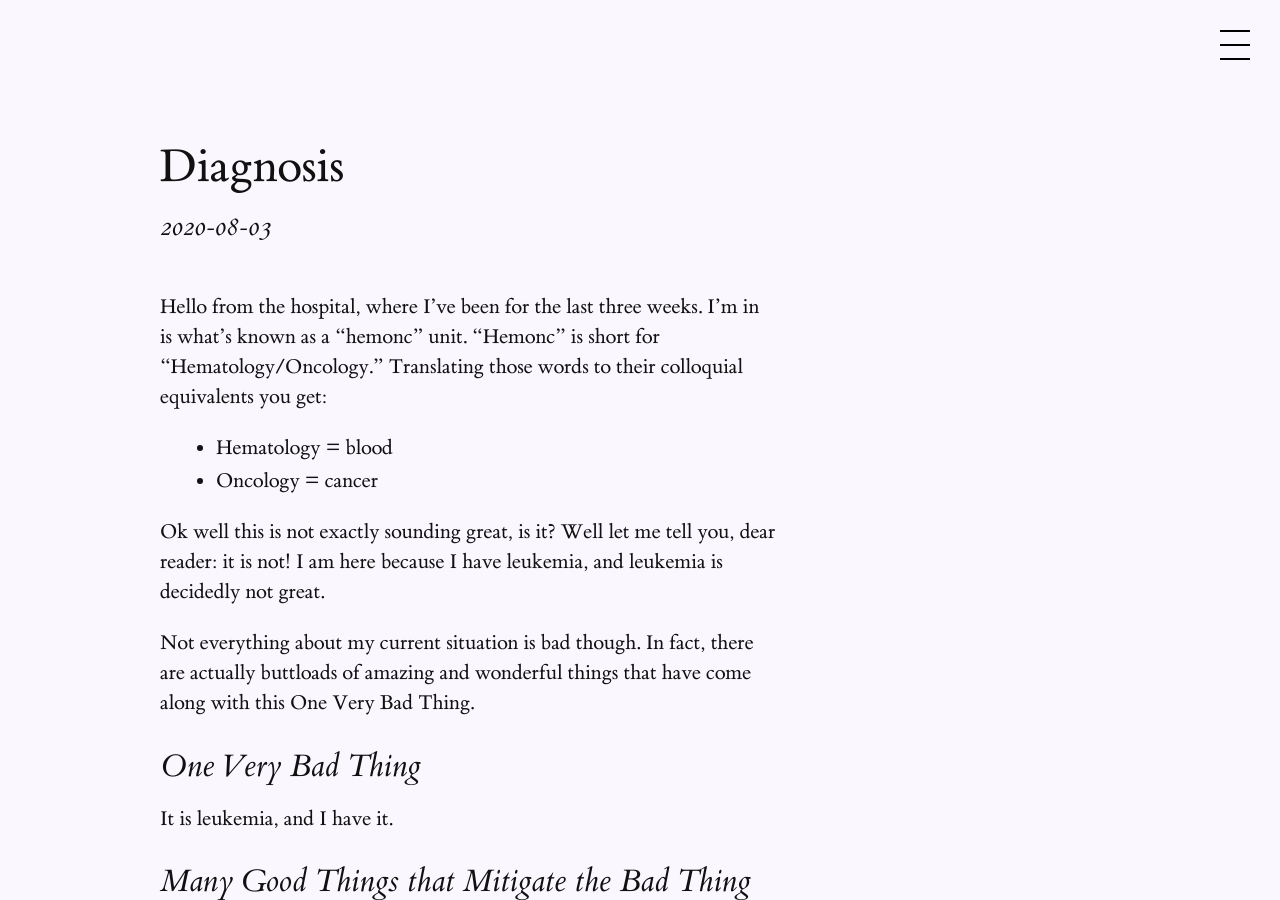
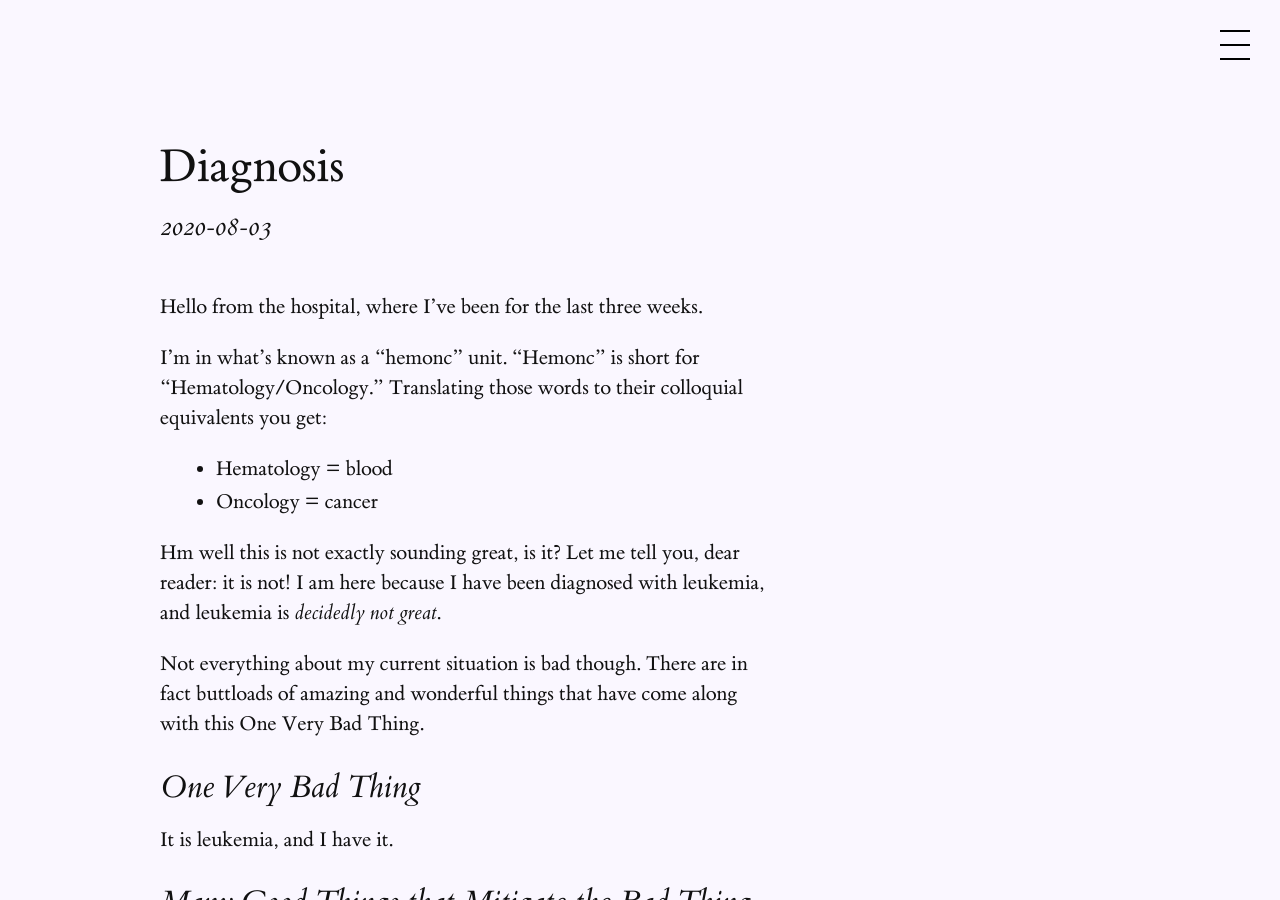
Before and after one commit to phinze/phinze.github.io, a Jekyll site: the page built from _posts/2020-08-03-diagnosis.md, in a window 1280 px wide and 900 px high. Built offline with Jekyll 4.4.1, drawn with Linux system fonts in a browser that asks for light colours; some of the changed text lies outside the part shown.

Commit message:
Diagnosis tweaks

```diff
--- a/_posts/2020-08-03-diagnosis.md
+++ b/_posts/2020-08-03-diagnosis.md
@@ -5,14 +5,16 @@
 listed: false
 ---
 
-Hello from the hospital, where I've been for the last three weeks. I'm in is what's known as a "hemonc" unit. "Hemonc" is short for "Hematology/Oncology." Translating those words to their colloquial equivalents you get:
+Hello from the hospital, where I've been for the last three weeks.
+
+I'm in what's known as a "hemonc" unit. "Hemonc" is short for "Hematology/Oncology." Translating those words to their colloquial equivalents you get:
 
  * Hematology = blood
  * Oncology = cancer
 
-Ok well this is not exactly sounding great, is it? Well let me tell you, dear reader: it is not! I am here because I have leukemia, and leukemia is decidedly not great.
+Hm well this is not exactly sounding great, is it? Let me tell you, dear reader: it is not! I am here because I have been diagnosed with leukemia, and leukemia is _decidedly not great_.
 
-Not everything about my current situation is bad though. In fact, there are actually buttloads of amazing and wonderful things that have come along with this One Very Bad Thing.
+Not everything about my current situation is bad though. There are in fact buttloads of amazing and wonderful things that have come along with this One Very Bad Thing.
 
 ## One Very Bad Thing
 
@@ -30,7 +32,7 @@
 
 **There is so much to learn!** Once I got over the initial shock of the diagnosis, it quickly became clear that receiving weeks of inpatient cancer treatment at a teaching hospital is SYSTEMS NERD HEAVEN. The sum total of patient care requires massive coordination between an incredibly diverse set of actors: nurses, doctors, pharmacists, nutrition techs, maintenance techs, and more. I’ve gotten to witness (and ask annoying questions about) the protocols and practices of everyone around me. Endless fascination and awe! And this is before you even _get_ to the actual medical science, which presents its own libraries worth of knowledge to curious cancer cats like me.
 
-All of these things--the positive prognosis, the quality of the care, the support of my community, and the opportunity lean into curiosity--have been helping me to get through the scary bits of this nightmare and transform it into more of an adventure. But it's not a one way transformation; on any given day I could be flitting around anywhere on the nightmare/adventure spectrum. I've been lucky to be spending most of my time on the adventure side, but as a wise poet once said "every day is a winding road."
+All of these things--the positive prognosis, the quality of the care, the support of my community, and the opportunity lean into curiosity--have been helping me to get through the scary bits of this nightmare and transform it into more of an adventure. It's not a one way transformation--on any given day I could be flitting around anywhere on the nightmare/adventure spectrum--but I've been lucky to be spending the majority of my time on the adventure side.
 
 ## What next?
 
```
